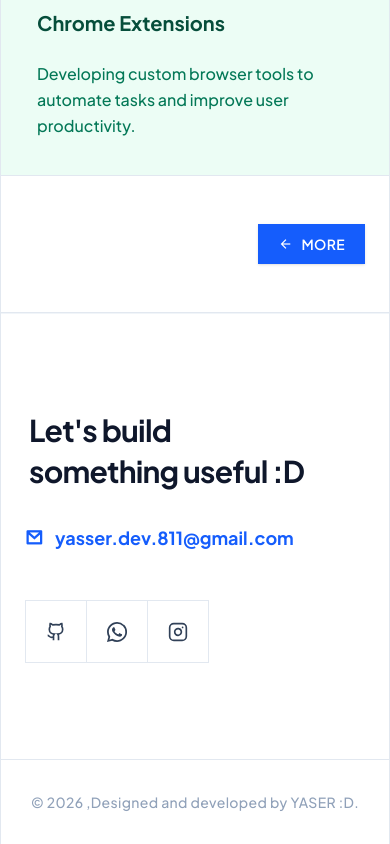
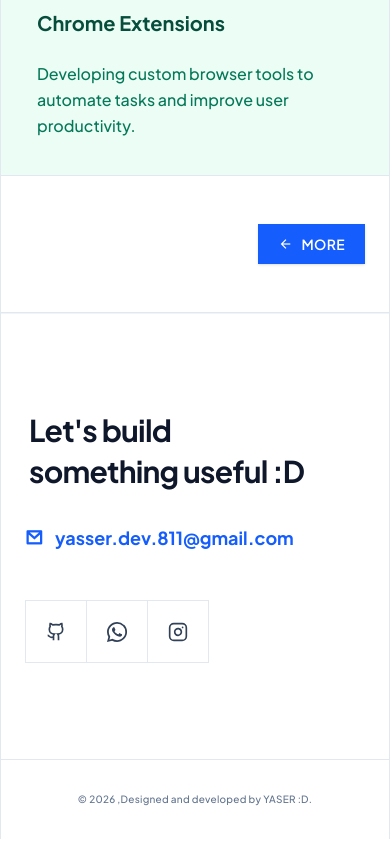
Before and after one commit to yasser8111/Portfolio, a React (Vite) app: page / in a window 390 px wide. Shown: the part 3888-4732 px from the top of the page. Built offline with nearby package versions, Linux system fonts and the light colour scheme.

Commit message:
UI: reducing footer font size on mobile

```diff
--- a/src/components/layout/Footer.jsx
+++ b/src/components/layout/Footer.jsx
@@ -3,7 +3,7 @@
 const Footer = ({ text }) => {
   return (
     <footer className="py-8 mt-12 border-t border-slate-200 flex flex-col md:flex-row justify-center items-center gap-4 px-6 md:px-12">
-      <p className="text-slate-400 font-medium text-sm tracking-wide">
+      <p className="text-slate-500 font-medium text-[10px] md:text-sm tracking-wide text-center">
         &copy; {new Date().getFullYear()} {text}
       </p>
     </footer>
--- a/src/components/projects/ProjectHoverSection.jsx
+++ b/src/components/projects/ProjectHoverSection.jsx
@@ -113,7 +113,7 @@
         {/* Thumbnail Modal - Viewport relative */}
         <div
           ref={modalRef}
-          className="pointer-events-none fixed left-0 top-0 z-[100] overflow-hidden shadow-2xl border border-white/20"
+          className="pointer-events-none fixed left-0 top-0 z-100 overflow-hidden shadow-2xl border border-white/20"
           style={{
             width: thumbnailWidth,
             height: thumbnailHeight,
--- a/src/pages/AllProjectsPage.jsx
+++ b/src/pages/AllProjectsPage.jsx
@@ -83,7 +83,7 @@
   return (
     <div className="w-full h-screen relative bg-white overflow-hidden">
       {/* Floating Back Button (Desktop) */}
-      <div className="fixed top-6 left-6 md:top-10 md:left-12 z-[100] pointer-events-auto rtl:left-auto rtl:right-6 rtl:md:right-12">
+      <div className="fixed top-6 left-6 md:top-10 md:left-12 z-100 pointer-events-auto rtl:left-auto rtl:right-6 rtl:md:right-12">
         <Button
           onClick={() => navigate(-1)}
           variant="secondary"
--- a/src/pages/ProjectDetailsPage.jsx
+++ b/src/pages/ProjectDetailsPage.jsx
@@ -43,7 +43,7 @@
       </main>
 
       <footer className="py-8 mt-auto border-t border-slate-200 flex flex-col md:flex-row justify-center items-center gap-4 edge-to-edge">
-        <p className="text-slate-500 font-medium text-sm tracking-wide">
+        <p className="text-slate-500 font-medium text-[10px] md:text-sm tracking-wide text-center">
           &copy; {new Date().getFullYear()} {footerText}
         </p>
       </footer>
```
